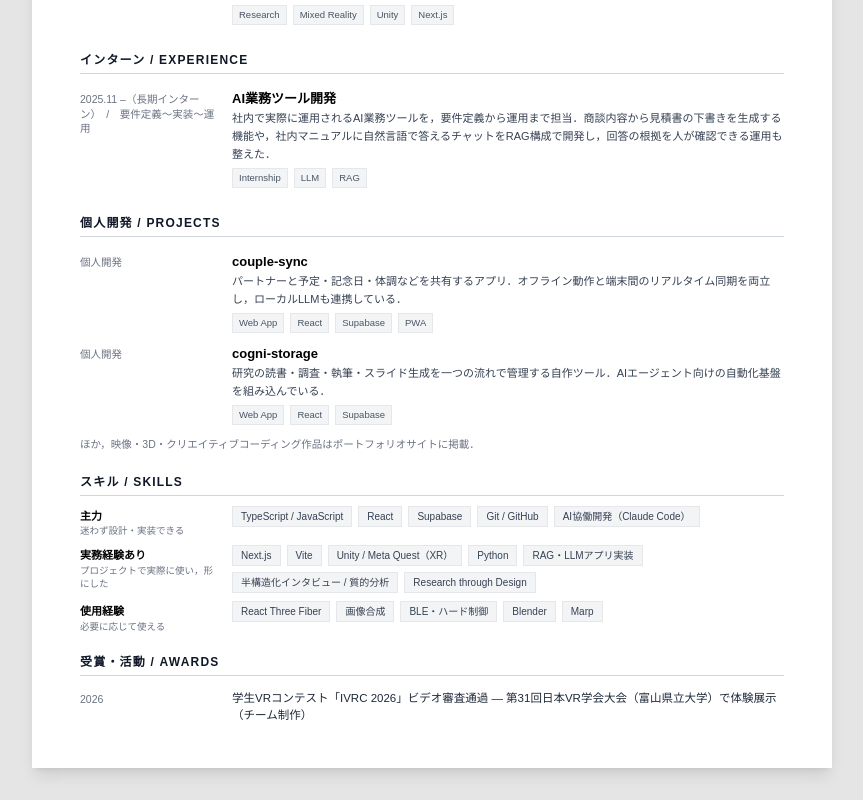
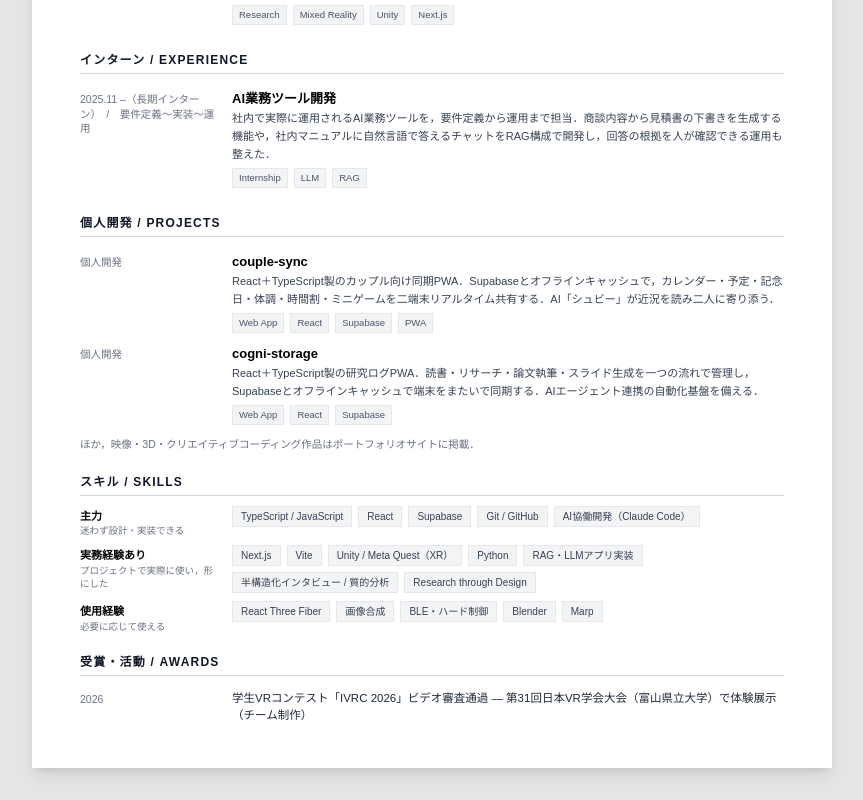
Before and after one commit to Roiril/my-portfolio, a Next.js app: page /resume in a window 1280 px wide. Shown: the part 846-1646 px from the top of the page, without its empty margins (208-1071 px from the left). Built offline with nearby package versions, Linux system fonts and the light colour scheme; no server answers.

Commit message:
docs：couple-sync / cogni-storage の紹介文を技術寄りに更新

```diff
--- a/src/content/works.ts
+++ b/src/content/works.ts
@@ -69,7 +69,7 @@ export const works: Work[] = [
     id: 'couple-sync',
     title: 'couple-sync',
     description:
-      'パートナーと予定・記念日・体調などを共有するアプリ．オフライン動作と端末間のリアルタイム同期を両立し，ローカルLLMも連携している．',
+      'React＋TypeScript製のカップル向け同期PWA．Supabaseとオフラインキャッシュで，カレンダー・予定・記念日・体調・時間割・ミニゲームを二端末リアルタイム共有する．AI「シュビー」が近況を読み二人に寄り添う．',
     image: '/images/couple-sync.png',
     imageFit: 'contain',
     tags: ['Web App', 'React', 'Supabase', 'PWA'],
@@ -83,7 +83,7 @@ export const works: Work[] = [
     id: 'cogni-storage',
     title: 'cogni-storage',
     description:
-      '研究の読書・調査・執筆・スライド生成を一つの流れで管理する自作ツール．AIエージェント向けの自動化基盤を組み込んでいる．',
+      'React＋TypeScript製の研究ログPWA．読書・リサーチ・論文執筆・スライド生成を一つの流れで管理し，Supabaseとオフラインキャッシュで端末をまたいで同期する．AIエージェント連携の自動化基盤を備える．',
     image: '/images/cogni-storage.png',
     imageFit: 'contain',
     tags: ['Web App', 'React', 'Supabase'],
```
